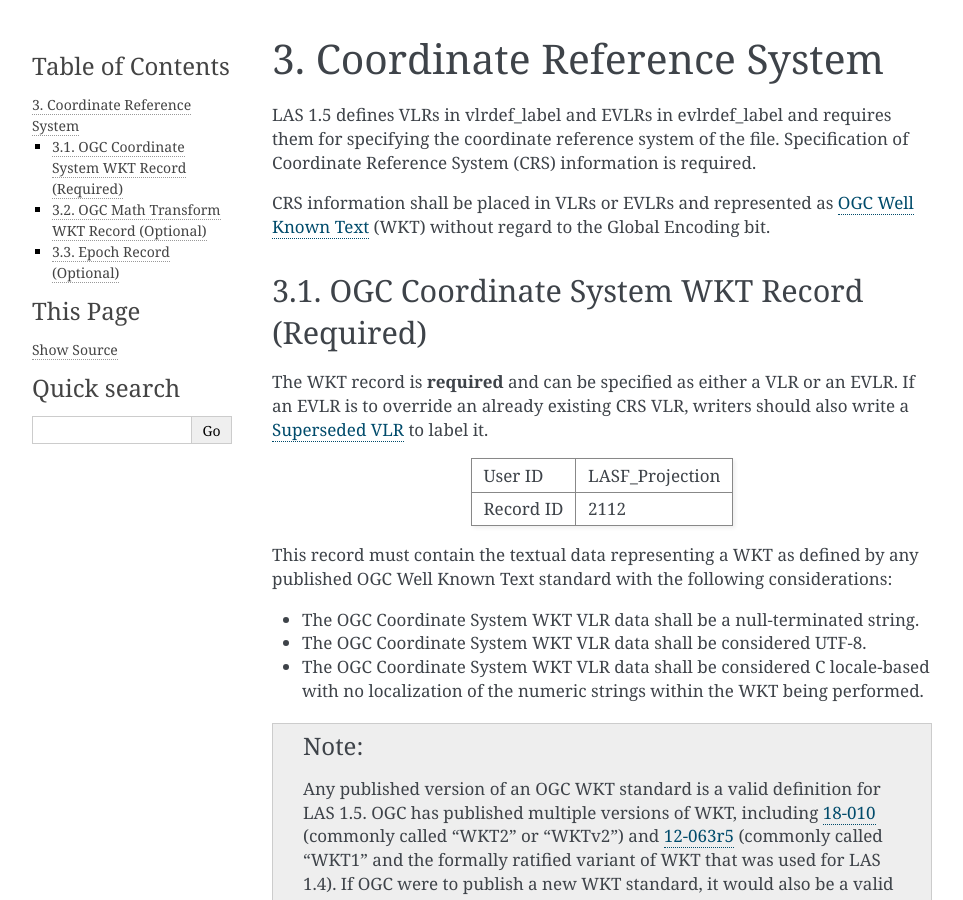
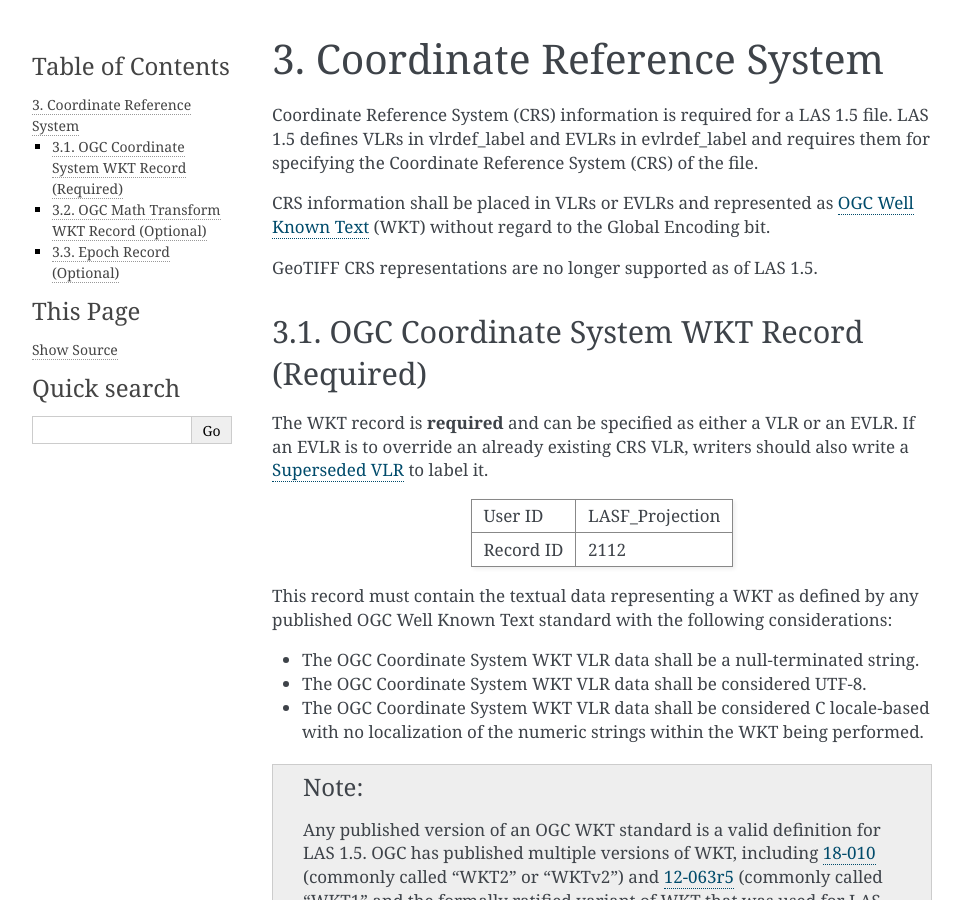
Before and after one commit to ASPRSorg/LAS, a Sphinx documentation site: the page built from source/03_crs.txt, in a window 1280 px wide and 900 px high. Shown: the whole window, without its empty margins (148-1111 px from the left). Built offline with Sphinx 7.4.7, drawn with Linux system fonts in a browser that asks for light colours; the version number could not be read and is left out.

Commit message:
Strengthen prohibition against geotiff encoding

```diff
--- a/source/03_crs.txt
+++ b/source/03_crs.txt
@@ -5,13 +5,15 @@
 Coordinate Reference System
 --------------------------------------------------------------------------------
 
+Coordinate Reference System (CRS) information is required for a LAS 1.5 file.
 LAS 1.5 defines VLRs in :ref:`vlrdef_label` and EVLRs in :ref:`evlrdef_label` and
-requires them for specifying the coordinate reference system of the file.
-Specification of Coordinate Reference System (CRS) information is required.
+requires them for specifying the Coordinate Reference System (CRS) of the file.
 
 CRS information shall be placed in VLRs or EVLRs and represented as `OGC Well
 Known Text <https://www.ogc.org/standard/wkt-crs/>`__ (WKT) without regard to
 the :ref:`Global Encoding <globalencoding_link>` bit.
+
+GeoTIFF CRS representations are no longer supported as of LAS 1.5.
 
 .. _crs_wkt:
 
```
